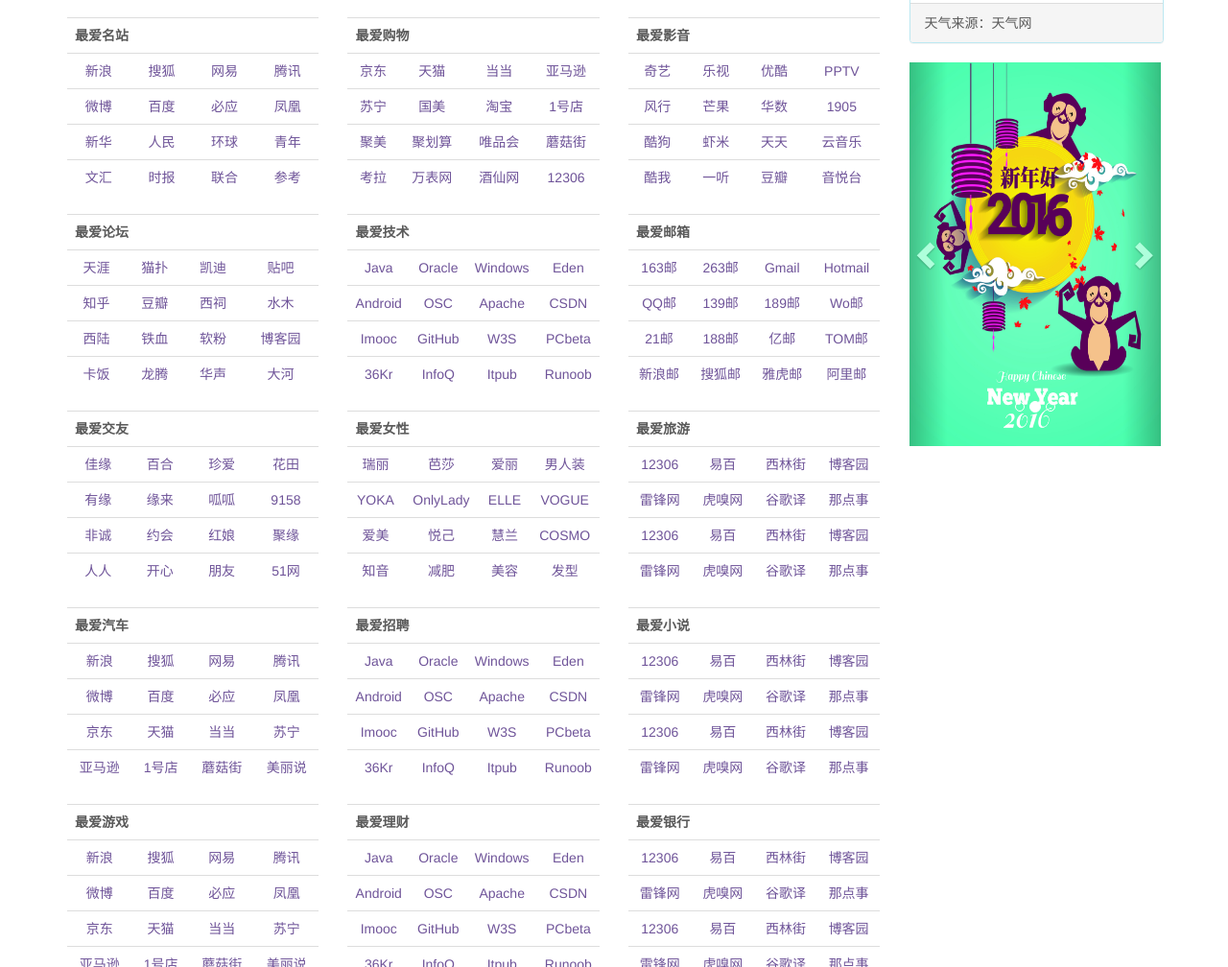
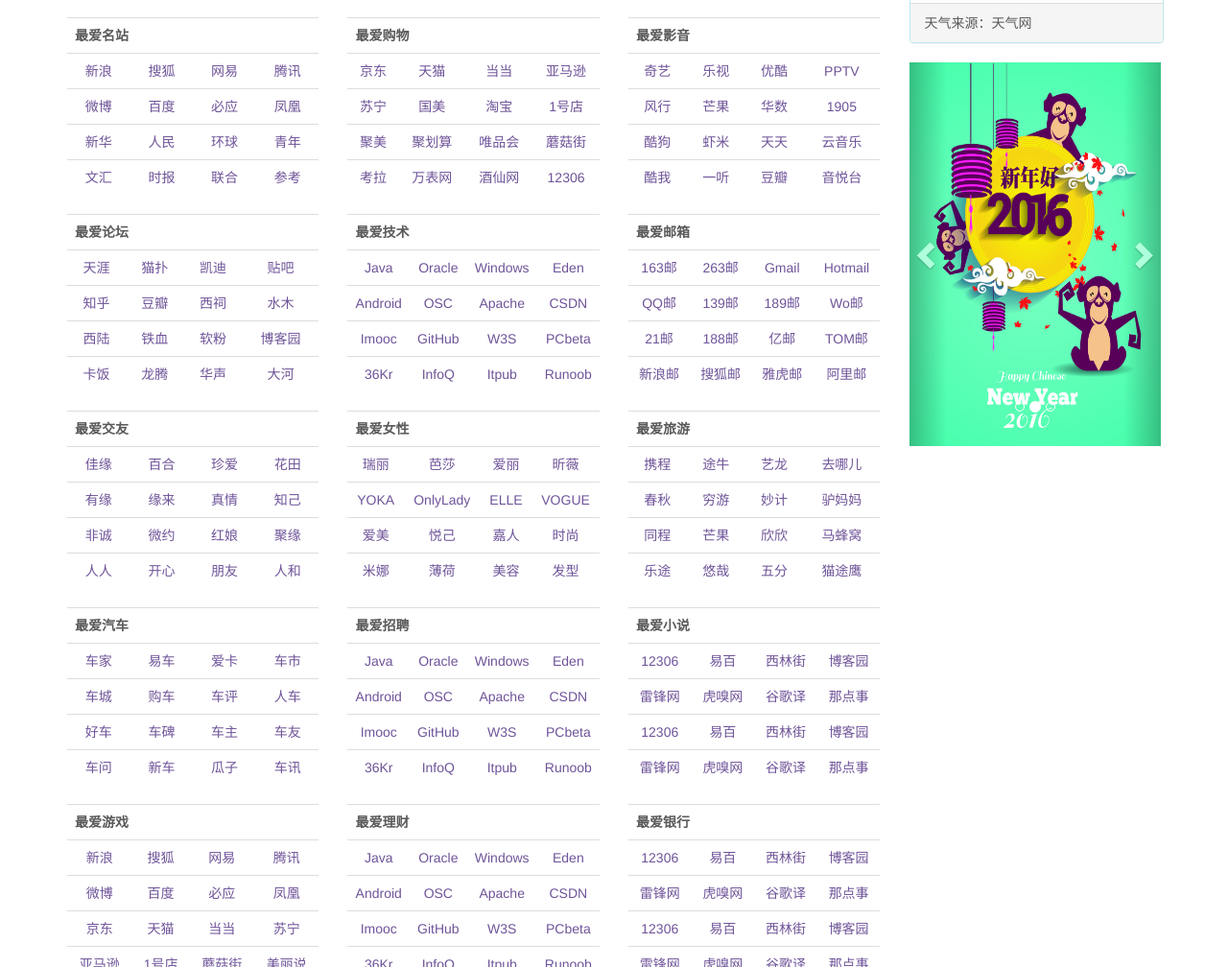
Before and after one commit to serhou/serhou.github.io, a plain HTML site: page index.html in a window 1280 px wide. Shown: the part 234-1242 px from the top of the page at 96% size. Drawn offline with Linux system fonts and the light colour scheme.

Commit message:
女性、旅游、汽车模块网址更新

```diff
--- a/index.html
+++ b/index.html
@@ -365,12 +365,12 @@
                             <tr>
                                 <td><a target="_blank" href="http://www.youyuan.com/" name="2" tj="mz21">有缘</a></td>
                                 <td><a target="_blank" href="http://www.yuanlai.com/">缘来</a></td>
-                                <td><a target="_blank" href="http://www.guagua.cn/">呱呱</a></td>
-                                <td><a target="_blank" href="http://www.9158.com/">9158</a></td>
+                                <td><a target="_blank" href="http://www.lol99.com/">真情</a></td>
+                                <td><a target="_blank" href="http://www.zhiji.com/">知己</a></td>
                             </tr>
                             <tr>
                                 <td><a target="_blank" href="http://fcwr.jstv.com/" name="2" tj="mz13">非诚</a></td>
-                                <td><a target="_blank" href="http://www.yue-hui.net/" name="2" tj="mz13">约会</a></td>
+                                <td><a target="_blank" href="http://www.veyue.com/" name="2" tj="mz13">微约</a></td>
                                 <td><a target="_blank" href="http://www.hongniang.com/" name="2" tj="mz13">红娘</a></td>
                                 <td><a target="_blank" href="http://statis.juyuan.com/" name="2" tj="mz13">聚缘</a></td>
                             </tr>
@@ -378,7 +378,7 @@
                                 <td><a target="_blank" href="http://www.renren.com/" name="2" tj="mz21">人人</a></td>
                                 <td><a target="_blank" href="http://www.kaixin001.com/" name="2" tj="mz21">开心</a></td>
                                 <td><a target="_blank" href="http://www.pengyou.com/" name="2" tj="mz21">朋友</a></td>
-                                <td><a target="_blank" href="http://www.51.com/" name="2" tj="mz21">51网</a></td>
+                                <td><a target="_blank" href="http://www.renhe.cn/" name="2" tj="mz21">人和</a></td>
                             </tr>
                             </tbody>
                         </table>
@@ -390,15 +390,15 @@
                             <tbody style="text-align: center">
                             <th colspan="4">最爱女性</th>
                             <tr>
-                                <td><a target="_blank" href="http://docs.oracle.com/javase/8/docs/api/" name="2"
+                                <td><a target="_blank" href="http://www.rayli.com.cn/" name="2"
                                        class="menu-hd" tj="mz11">瑞丽</a></td>
                                 <td><a target="_blank"
-                                       href="http://docs.oracle.com/database/121/nav/portal_booklist.htm" name="2"
+                                       href="http://www.bazaar.com.cn/" name="2"
                                        class="menu-hd" tj="mz12">芭莎</a></td>
-                                <td><a target="_blank" href="http://msdn.itellyou.cn/" name="2" class="menu-hd"
+                                <td><a target="_blank" href="http://www.aili.com/" name="2" class="menu-hd"
                                        tj="mz14">爱丽</a></td>
-                                <td><a target="_blank" href="http://www.linuxeden.com/" name="2" class="menu-hd"
-                                       tj="mz15">男人装</a></td>
+                                <td><a target="_blank" href="http://www.ixinwei.com/" name="2" class="menu-hd"
+                                       tj="mz15">昕薇</a></td>
                             </tr>
                             <tr>
                                 <td><a target="_blank" href="http://www.yoka.com/" name="2" tj="mz21">YOKA</a></td>
@@ -410,22 +410,22 @@
                                        tj="mz13">VOGUE</a></td>
                             </tr>
                             <tr>
-                                <td><a target="_blank" href="http://www.imooc.com/course/list" name="2" tj="mz21">爱美</a>
+                                <td><a target="_blank" href="http://www.lady8844.com/" name="2" tj="mz21">爱美</a>
                                 </td>
-                                <td><a target="_blank" href="https://github.com/" name="2" tj="mz21">悦己</a></td>
-                                <td><a target="_blank" href="http://www.w3school.com.cn/" name="2" tj="mz21">慧兰</a></td>
+                                <td><a target="_blank" href="http://www.self.com.cn/" name="2" tj="mz21">悦己</a></td>
+                                <td><a target="_blank" href="http://www.mcchina.com/" name="2" tj="mz21">嘉人</a></td>
                                 <td><a target="_blank" href="http://www.cosmopolitan.com.cn/" name="2"
-                                       tj="mz13">COSMO</a></td>
+                                       tj="mz13">时尚</a></td>
                                 </td>
                             </tr>
                             <tr>
-                                <td><a target="_blank" href="http://36kr.com/" name="2" class="menu-hd J_bd" tj="mz16">知音</a>
+                                <td><a target="_blank" href="http://www.cosmopolitan.com.cn/" name="2" class="menu-hd J_bd" tj="mz16">米娜</a>
                                 </td>
                                 </td>
-                                <td><a target="_blank" href="http://www.infoq.com/cn/" name="2" class="menu-hd J_bd"
-                                       tj="mz16">减肥</a></td>
-                                <td><a target="_blank" href="http://www.itpub.net/" name="2" tj="mz21">美容</a></td>
-                                <td><a target="_blank" href="http://www.runoob.com/" name="2" class="menu-hd" tj="mz14">发型</a>
+                                <td><a target="_blank" href="http://www.boohee.com/" name="2" class="menu-hd J_bd"
+                                       tj="mz16">薄荷</a></td>
+                                <td><a target="_blank" href="http://www.mrwcn.cn/" name="2" tj="mz21">美容</a></td>
+                                <td><a target="_blank" href="http://www.faxingw.cn/" name="2" class="menu-hd" tj="mz14">发型</a>
                                 </td>
                             </tr>
                             </tbody>
@@ -438,36 +438,36 @@
                             <tbody style="text-align: center">
                             <th colspan="4">最爱旅游</th>
                             <tr>
-                                <td><a target="_blank" href="http://www.12306.cn/mormhweb/" name="2" tj="mz21">12306</a>
+                                <td><a target="_blank" href="http://www.ctrip.com/" name="2" tj="mz21">携程</a>
                                 </td>
-                                <td><a target="_blank" href="http://www.yiibai.com/" name="2" class="menu-hd" tj="mz14">易百</a>
+                                <td><a target="_blank" href="http://www.tuniu.com/" name="2" class="menu-hd" tj="mz14">途牛</a>
                                 </td>
-                                <td><a target="_blank" href="http://www.xilinjie.com/" name="2" class="menu-hd"
-                                       tj="mz12">西林街</a></td>
-                                <td><a target="_blank" href="http://www.cnblogs.com/" name="2" tj="mz21">博客园</a></td>
+                                <td><a target="_blank" href="http://www.elong.com/" name="2" class="menu-hd"
+                                       tj="mz12">艺龙</a></td>
+                                <td><a target="_blank" href="http://www.qunar.com/" name="2" tj="mz21">去哪儿</a></td>
                             </tr>
                             <tr>
-                                <td><a target="_blank" href="http://www.leiphone.com/" name="2" tj="mz21">雷锋网</a></td>
-                                <td><a target="_blank" href="http://www.huxiu.com/" name="2" tj="mz21">虎嗅网</a></td>
-                                <td><a target="_blank" href="http://translate.google.cn/" name="2" tj="mz21">谷歌译</a>
+                                <td><a target="_blank" href="http://www.springtour.com/" name="2" tj="mz21">春秋</a></td>
+                                <td><a target="_blank" href="http://www.qyer.com/" name="2" tj="mz21">穷游</a></td>
+                                <td><a target="_blank" href="http://www.mioji.com/" name="2" tj="mz21">妙计</a>
                                 </td>
-                                <td><a target="_blank" href="http://www.alibuybuy.com/" name="2" tj="mz21">那点事</a></td>
+                                <td><a target="_blank" href="http://www.lvmama.com/" name="2" tj="mz21">驴妈妈</a></td>
                             </tr>
                             <tr>
-                                <td><a target="_blank" href="http://www.12306.cn/mormhweb/" name="2" tj="mz21">12306</a>
+                                <td><a target="_blank" href="http://www.ly.com/" name="2" tj="mz21">同程</a>
                                 </td>
-                                <td><a target="_blank" href="http://www.yiibai.com/" name="2" class="menu-hd" tj="mz14">易百</a>
+                                <td><a target="_blank" href="http://www.mangocity.com/" name="2" class="menu-hd" tj="mz14">芒果</a>
                                 </td>
-                                <td><a target="_blank" href="http://www.xilinjie.com/" name="2" class="menu-hd"
-                                       tj="mz12">西林街</a></td>
-                                <td><a target="_blank" href="http://www.cnblogs.com/" name="2" tj="mz21">博客园</a></td>
+                                <td><a target="_blank" href="http://www.cncn.com/" name="2" class="menu-hd"
+                                       tj="mz12">欣欣</a></td>
+                                <td><a target="_blank" href="http://www.mafengwo.cn/" name="2" tj="mz21">马蜂窝</a></td>
                             </tr>
                             <tr>
-                                <td><a target="_blank" href="http://www.leiphone.com/" name="2" tj="mz21">雷锋网</a></td>
-                                <td><a target="_blank" href="http://www.huxiu.com/" name="2" tj="mz21">虎嗅网</a></td>
-                                <td><a target="_blank" href="http://translate.google.cn/" name="2" tj="mz21">谷歌译</a>
+                                <td><a target="_blank" href="http://www.lotour.com/" name="2" tj="mz21">乐途</a></td>
+                                <td><a target="_blank" href="http://www.uzai.com/" name="2" tj="mz21">悠哉</a>
                                 </td>
-                                <td><a target="_blank" href="http://www.alibuybuy.com/" name="2" tj="mz21">那点事</a></td>
+                                <td><a target="_blank" href="http://www.5fen.com/" name="2" tj="mz21">五分</a></td>
+                                <td><a target="_blank" href="http://www.tripadvisor.cn/" name="2" tj="mz21">猫途鹰</a></td>
                             </tr>
                             </tbody>
                         </table>
@@ -479,28 +479,28 @@
                             <tbody style="text-align: center">
                             <th colspan="4">最爱汽车</th>
                             <tr>
-                                <td><a target="_blank" href="http://www.sina.com.cn">新浪</a></td>
-                                <td><a target="_blank" href="http://www.sohu.com">搜狐</a></td>
-                                <td><a target="_blank" href="http://www.163.com">网易</a></td>
-                                <td><a target="_blank" href="http://www.qq.com">腾讯</a></td>
+                                <td><a target="_blank" href="http://www.autohome.com.cn/">车家</a></td>
+                                <td><a target="_blank" href="http://www.yiche.com/">易车</a></td>
+                                <td><a target="_blank" href="http://www.xcar.com.cn/">爱卡</a></td>
+                                <td><a target="_blank" href="http://www.cheshi.com/">车市</a></td>
                             </tr>
                             <tr>
-                                <td><a target="_blank" href="http://weibo.com/" name="2" tj="mz21">微博</a></td>
-                                <td><a target="_blank" href="https://www.baidu.com/">百度</a></td>
-                                <td><a target="_blank" href="http://cn.bing.com/">必应</a></td>
-                                <td><a target="_blank" href="http://www.ifeng.com/">凤凰</a></td>
+                                <td><a target="_blank" href="http://www.che.com/" name="2" tj="mz21">车城</a></td>
+                                <td><a target="_blank" href="http://www.gocar.cn/">购车</a></td>
+                                <td><a target="_blank" href="http://www.xgo.com.cn/">车评</a></td>
+                                <td><a target="_blank" href="http://www.cheyun.com/">人车</a></td>
                             </tr>
                             <tr>
-                                <td><a target="_blank" href="http://www.jd.com/" name="2" tj="mz21">京东</a></td>
-                                <td><a target="_blank" href="http://www.tmall.com/" name="2" tj="mz21">天猫</a></td>
-                                <td><a target="_blank" href="http://www.dangdang.com/" name="2" tj="mz21">当当</a></td>
-                                <td><a target="_blank" href="http://www.suning.com/" name="2" tj="mz21">苏宁</a></td>
+                                <td><a target="_blank" href="http://cn.haoche51.com/" name="2" tj="mz21">好车</a></td>
+                                <td><a target="_blank" href="http://www.chekb.com/" name="2" tj="mz21">车碑</a></td>
+                                <td><a target="_blank" href="http://www.16888.com/" name="2" tj="mz21">车主</a></td>
+                                <td><a target="_blank" href="http://www.autofan.com.cn/" name="2" tj="mz21">车友</a></td>
                             </tr>
                             <tr>
-                                <td><a target="_blank" href="http://www.amazon.cn/" name="2" tj="mz13">亚马逊</a></td>
-                                <td><a target="_blank" href="http://www.yhd.com/" name="2" tj="mz13">1号店</a></td>
-                                <td><a target="_blank" href="http://www.mogujie.com/" name="2" tj="mz13">蘑菇街</a></td>
-                                <td><a target="_blank" href="http://www.meilishuo.com/" name="2" tj="mz13">美丽说</a></td>
+                                <td><a target="_blank" href="http://www.chewen.com/" name="2" tj="mz13">车问</a></td>
+                                <td><a target="_blank" href="http://www.xincheping.com/" name="2" tj="mz13">新车</a></td>
+                                <td><a target="_blank" href="http://www.guazi.com/" name="2" tj="mz13">瓜子</a></td>
+                                <td><a target="_blank" href="http://www.chexun.com/" name="2" tj="mz13">车讯</a></td>
                             </tr>
                             </tbody>
                         </table>
```
